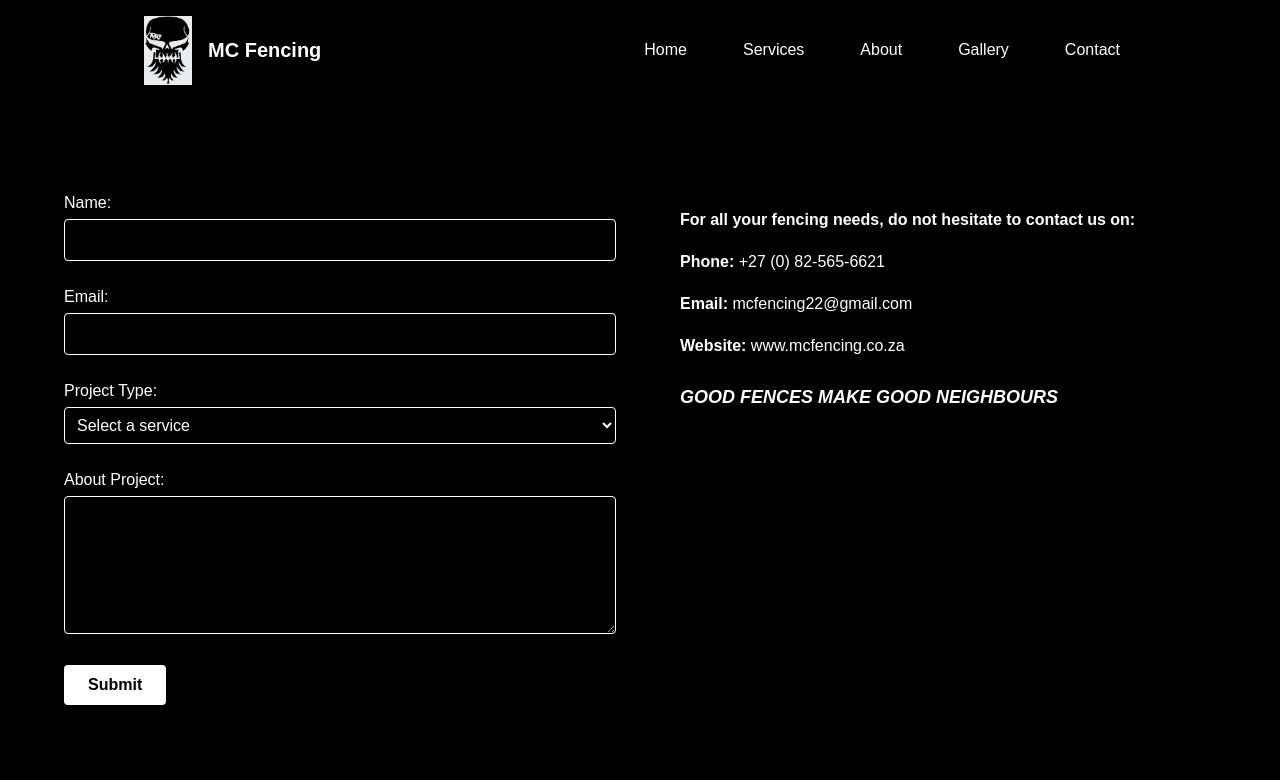
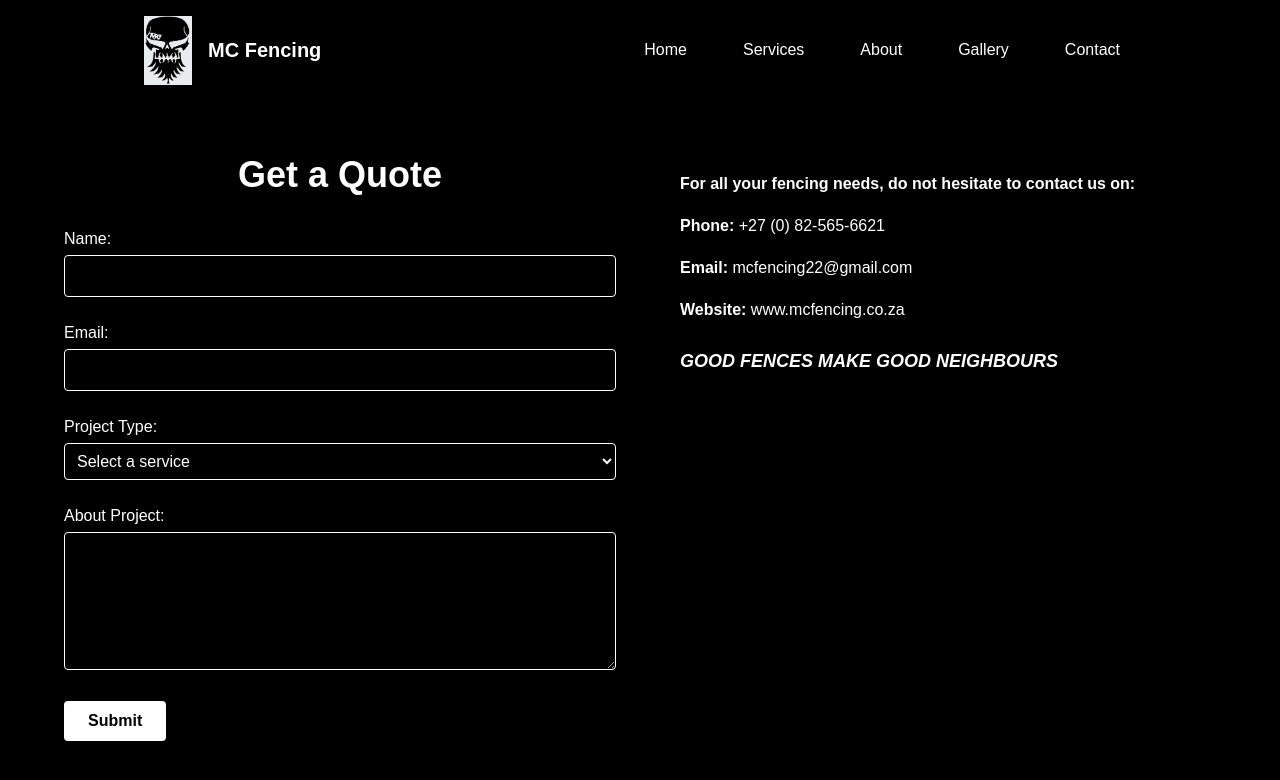
Before and after one commit to avantenaidoo/mcfencing-website, a Next.js app: page /contact in a window 1280 px wide. Shown: the top 780 px of the page. Built offline with nearby package versions, Linux system fonts and the light colour scheme.

Commit message:
Added get a quote header in ContactForm.tsx file

```diff
--- a/src/components/ContactForm.tsx
+++ b/src/components/ContactForm.tsx
@@ -26,6 +26,9 @@ export default function ContactForm() {
   };
 
   return (
+    <>
+      <h2 className="text-4xl font-bold mb-8 text-center">Get a Quote</h2>
+
       <form onSubmit={handleSubmit} className="space-y-6">
         <div>
           <label className="block mb-1">Name:</label>
@@ -88,5 +91,6 @@ export default function ContactForm() {
           Submit
         </button>
       </form>
+    </>
   );
 }
```
Lines whose indentation alone changed are shown as unchanged.
